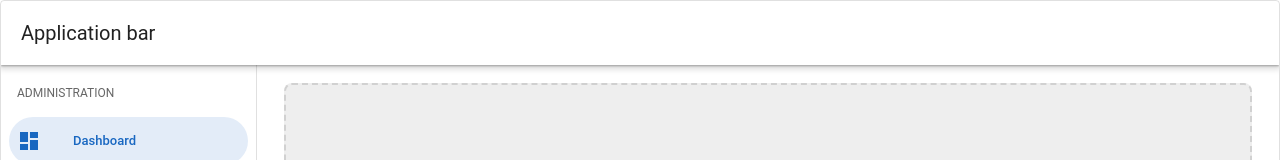
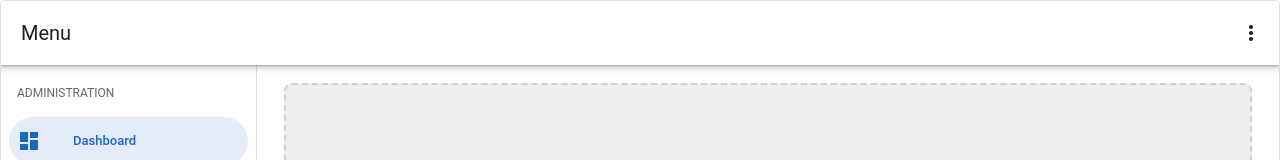
Before and after one commit to GenXwater/vueJS_exercices, a Nuxt app in the folder vue_app_gestion/: page / in a window 1280 px wide. Shown: the top 160 px of the page. Built offline with nearby package versions, Linux system fonts and the light colour scheme.

Commit message:
Refactor application bar to include menu and navigation items

```diff
--- a/vue_app_gestion/app/layouts/default.vue
+++ b/vue_app_gestion/app/layouts/default.vue
@@ -1,7 +1,21 @@
 <template>
   <v-app>
     <v-layout class="rounded rounded-md border">
-      <v-app-bar title="Application bar"></v-app-bar>
+      <v-app-bar>
+        <v-app-bar-title>Menu</v-app-bar-title>
+        <v-spacer />
+        <v-menu>
+          <template #activator="{ props }">
+            <v-btn icon="mdi-dots-vertical" variant="text" v-bind="props" />
+          </template>
+
+          <v-list>
+            <v-list-item v-for="(item, i) in items" :key="i" :value="i">
+              <v-list-item-title>{{ item.text }}</v-list-item-title>
+            </v-list-item>
+          </v-list>
+        </v-menu>
+      </v-app-bar>
 
       <v-navigation-drawer v-model="drawer">
         <v-list nav>
@@ -32,20 +46,22 @@
             height="200"
             rounded="lg"
             width="100%"
-          ></v-sheet>
+          >
+
+          </v-sheet>
         </v-container>
       </v-main>
     </v-layout>
   </v-app>
 </template>
 
-<script setup>
+<script setup lang="ts">
   const drawer = ref(true);
 
   const items = [
     { text: 'Dashboard', icon: 'mdi-view-dashboard', url: '/' },
-    { text: 'Team', icon: 'mdi-account-group', url: "/team"  },
-    { text: 'Projects', icon: 'mdi-folder-multiple', url: "/projects"  },
+    { text: 'Team', icon: 'mdi-account-group', url: "/team" },
+    { text: 'Projects', icon: 'mdi-folder-multiple', url: "/projects" },
     { text: 'Reports', icon: 'mdi-file-chart', url: "/reports" },
   ]
 </script>
```
